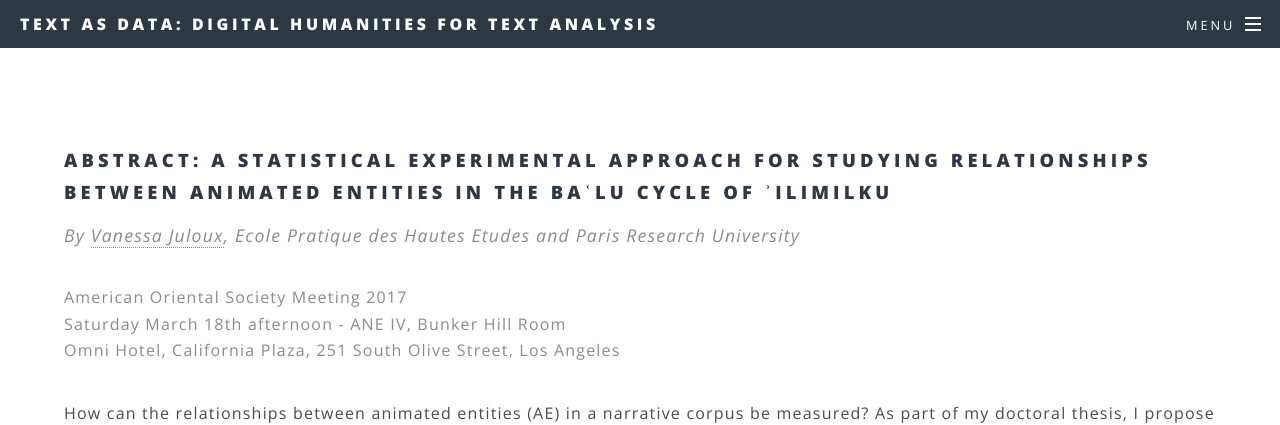
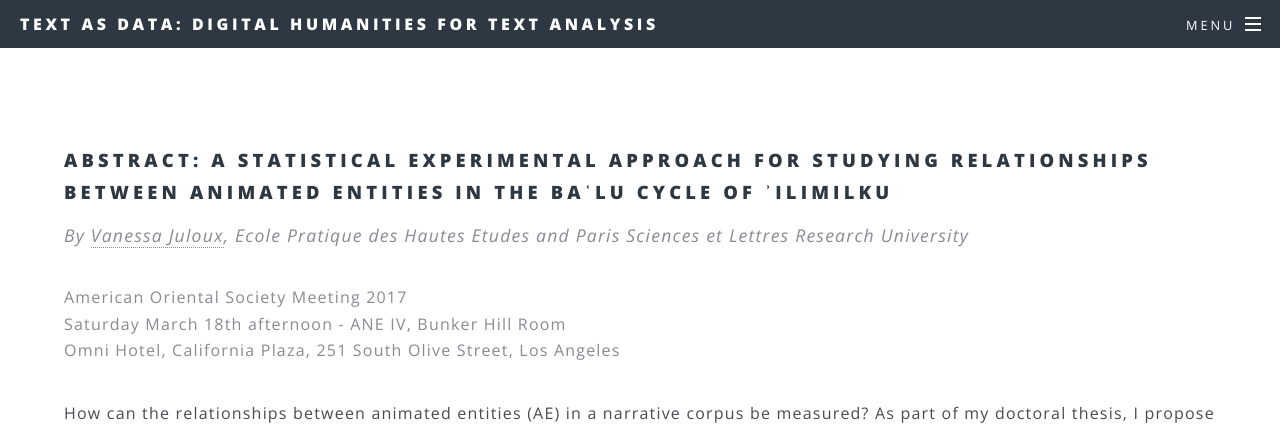
Before and after one commit to epageperron/text_as_data, a Jekyll site: the page built from juloux.html, in a window 1280 px wide and 1136 px high. Shown: the top 425 px of the window. Built offline with Jekyll 4.4.1, drawn with Linux system fonts in a browser that asks for light colours; nearby versions of some CDN libraries; library files that are not in the unit come from our copies.

Commit message:
Update juloux.html

```diff
--- a/juloux.html
+++ b/juloux.html
@@ -5,7 +5,7 @@ title: Vanessa Juloux
 <header>
 	<h3>Abstract: A statistical experimental approach for studying relationships between
 animated entities in the Baʿlu Cycle of ʾIlimilku</h3>
-	<p><em>By <a href="http://www.doyoubuzz.com/vanessa-juloux/us">Vanessa Juloux</a>, Ecole Pratique des Hautes Etudes and Paris Research University</em><br /></p>
+	<p><em>By <a href="http://www.doyoubuzz.com/vanessa-juloux/us">Vanessa Juloux</a>, Ecole Pratique des Hautes Etudes and Paris Sciences et Lettres Research University</em><br /></p>
 <p>American Oriental Society Meeting 2017<br />
 Saturday March 18th afternoon - ANE IV, Bunker Hill Room<br />
 Omni Hotel, California Plaza, 251 South Olive Street, Los Angeles</p>
```
